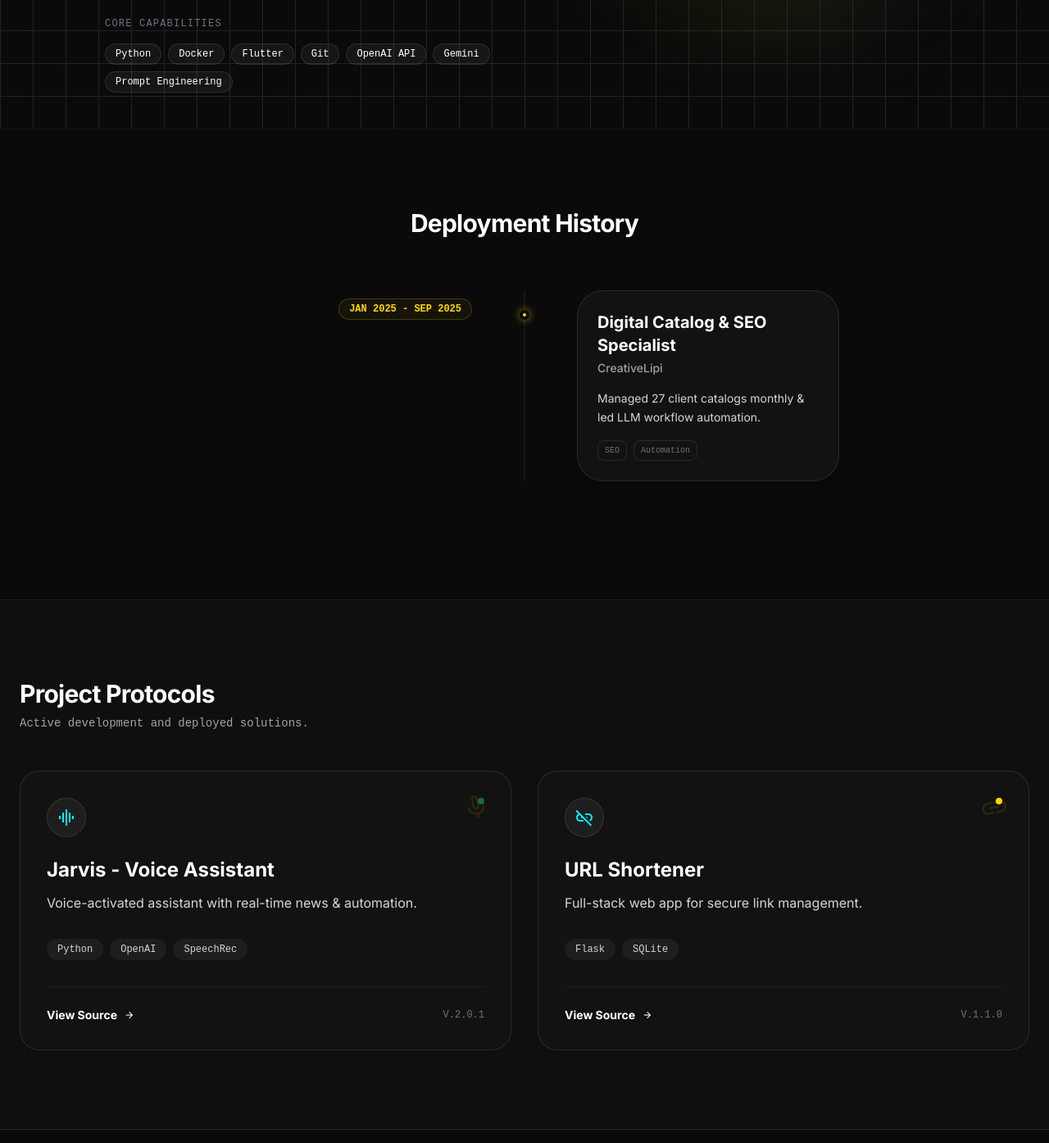
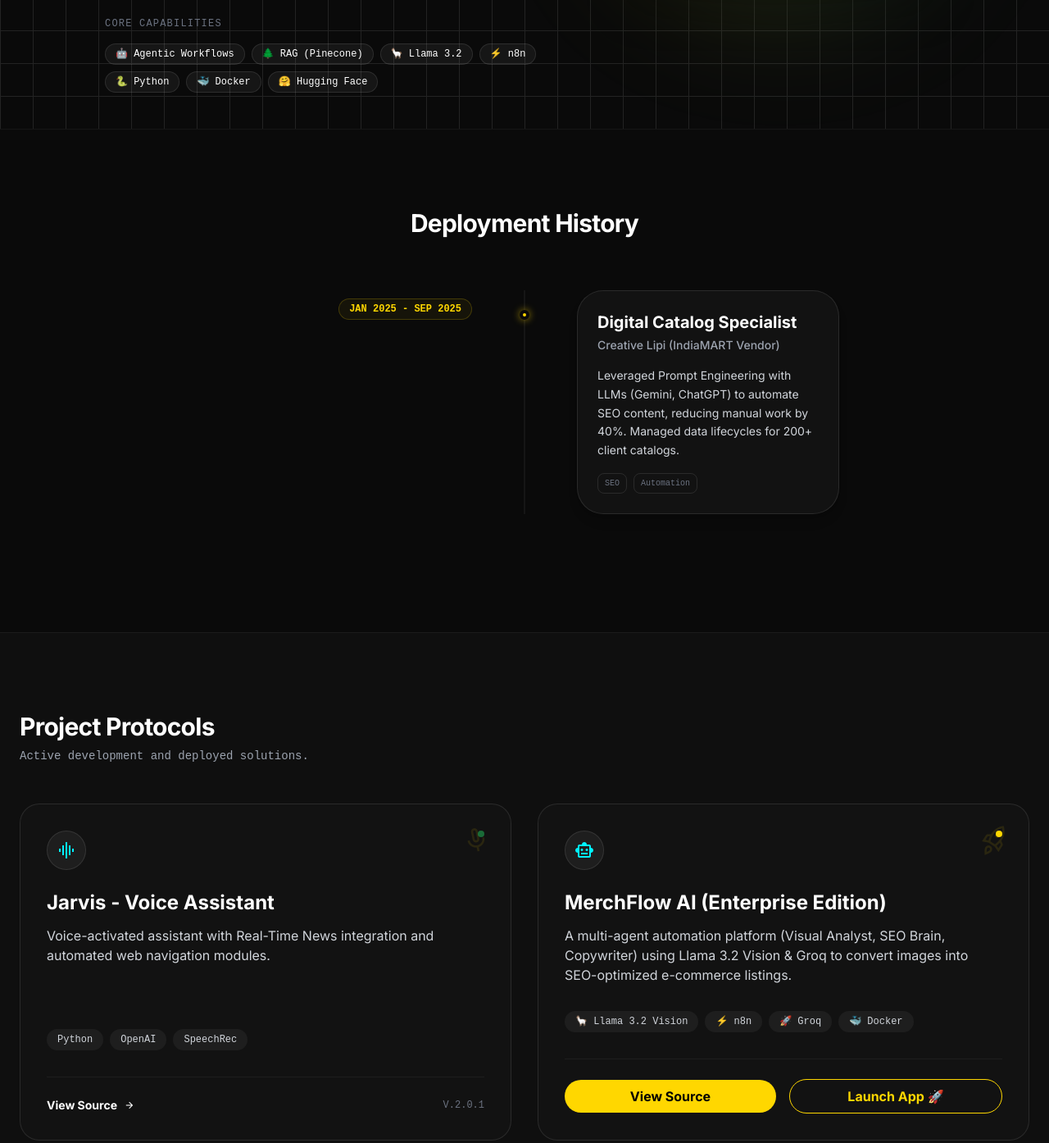
Before and after one commit to Bhishaj9/Bhishaj9.github.io, a plain HTML site: page index.html in a window 1280 px wide. Shown: the part 643-2037 px from the top of the page at 82% size. Drawn offline with nearby package versions, Linux system fonts and the light colour scheme.

Commit message:
Launched MerchFlow AI and updated skills with emojis

```diff
--- a/index.html
+++ b/index.html
@@ -138,21 +138,26 @@
                         <p class="font-mono text-xs text-gray-500 mb-4 uppercase tracking-widest">Core Capabilities</p>
                         <div class="flex flex-wrap gap-2">
                             <span
-                                class="px-3 py-1 bg-gray-100 dark:bg-white/5 border border-gray-200 dark:border-white/10 rounded-full text-xs font-mono hover:border-primary/50 transition-colors">Python</span>
+                                class="px-3 py-1 bg-gray-100 dark:bg-white/5 border border-gray-200 dark:border-white/10 rounded-full text-xs font-mono hover:border-primary/50 transition-colors">🤖
+                                Agentic Workflows</span>
                             <span
-                                class="px-3 py-1 bg-gray-100 dark:bg-white/5 border border-gray-200 dark:border-white/10 rounded-full text-xs font-mono hover:border-primary/50 transition-colors">Docker</span>
+                                class="px-3 py-1 bg-gray-100 dark:bg-white/5 border border-gray-200 dark:border-white/10 rounded-full text-xs font-mono hover:border-primary/50 transition-colors">🌲
+                                RAG (Pinecone)</span>
                             <span
-                                class="px-3 py-1 bg-gray-100 dark:bg-white/5 border border-gray-200 dark:border-white/10 rounded-full text-xs font-mono hover:border-primary/50 transition-colors">Flutter</span>
+                                class="px-3 py-1 bg-gray-100 dark:bg-white/5 border border-gray-200 dark:border-white/10 rounded-full text-xs font-mono hover:border-primary/50 transition-colors">🦙
+                                Llama 3.2</span>
                             <span
-                                class="px-3 py-1 bg-gray-100 dark:bg-white/5 border border-gray-200 dark:border-white/10 rounded-full text-xs font-mono hover:border-primary/50 transition-colors">Git</span>
+                                class="px-3 py-1 bg-gray-100 dark:bg-white/5 border border-gray-200 dark:border-white/10 rounded-full text-xs font-mono hover:border-primary/50 transition-colors">⚡
+                                n8n</span>
                             <span
-                                class="px-3 py-1 bg-gray-100 dark:bg-white/5 border border-gray-200 dark:border-white/10 rounded-full text-xs font-mono hover:border-primary/50 transition-colors">OpenAI
-                                API</span>
+                                class="px-3 py-1 bg-gray-100 dark:bg-white/5 border border-gray-200 dark:border-white/10 rounded-full text-xs font-mono hover:border-primary/50 transition-colors">🐍
+                                Python</span>
                             <span
-                                class="px-3 py-1 bg-gray-100 dark:bg-white/5 border border-gray-200 dark:border-white/10 rounded-full text-xs font-mono hover:border-primary/50 transition-colors">Gemini</span>
+                                class="px-3 py-1 bg-gray-100 dark:bg-white/5 border border-gray-200 dark:border-white/10 rounded-full text-xs font-mono hover:border-primary/50 transition-colors">🐳
+                                Docker</span>
                             <span
-                                class="px-3 py-1 bg-gray-100 dark:bg-white/5 border border-gray-200 dark:border-white/10 rounded-full text-xs font-mono hover:border-primary/50 transition-colors">Prompt
-                                Engineering</span>
+                                class="px-3 py-1 bg-gray-100 dark:bg-white/5 border border-gray-200 dark:border-white/10 rounded-full text-xs font-mono hover:border-primary/50 transition-colors">🤗
+                                Hugging Face</span>
                         </div>
                     </div>
                 </div>
@@ -214,11 +219,13 @@
                     <div class="pl-12 md:pl-12 md:w-1/2 w-full">
                         <div
                             class="bg-white dark:bg-surface-dark p-6 rounded-2xl border border-gray-200 dark:border-white/10 hover:border-primary/50 transition-all shadow-lg group-hover:translate-y-[-2px]">
-                            <h3 class="text-xl font-bold text-gray-900 dark:text-white mb-1">Digital Catalog &amp; SEO
-                                Specialist</h3>
-                            <p class="text-sm font-medium text-gray-500 dark:text-gray-400 mb-4">CreativeLipi</p>
+                            <h3 class="text-xl font-bold text-gray-900 dark:text-white mb-1">Digital Catalog Specialist
+                            </h3>
+                            <p class="text-sm font-medium text-gray-500 dark:text-gray-400 mb-4">Creative Lipi
+                                (IndiaMART Vendor)</p>
                             <p class="text-gray-600 dark:text-gray-300 text-sm leading-relaxed mb-4">
-                                Managed 27 client catalogs monthly &amp; led LLM workflow automation.
+                                Leveraged Prompt Engineering with LLMs (Gemini, ChatGPT) to automate SEO content,
+                                reducing manual work by 40%. Managed data lifecycles for 200+ client catalogs.
                             </p>
                             <div class="flex gap-2">
                                 <span
@@ -258,7 +265,8 @@
                             <h3 class="text-2xl font-bold mb-3 group-hover:text-primary transition-colors">Jarvis -
                                 Voice Assistant</h3>
                             <p class="text-gray-600 dark:text-gray-300 mb-8 flex-grow">
-                                Voice-activated assistant with real-time news &amp; automation.
+                                Voice-activated assistant with Real-Time News integration and automated web navigation
+                                modules.
                             </p>
                             <div class="flex flex-wrap gap-2 mb-8">
                                 <span
@@ -281,36 +289,49 @@
                     <div
                         class="group relative bg-white dark:bg-surface-dark rounded-3xl overflow-hidden border border-gray-200 dark:border-white/10 hover:border-primary/50 transition-all duration-300">
                         <div class="absolute top-0 right-0 p-6 opacity-10 group-hover:opacity-100 transition-opacity">
-                            <span class="material-symbols-outlined text-4xl text-primary -rotate-12">link</span>
+                            <span
+                                class="material-symbols-outlined text-4xl text-primary -rotate-12">rocket_launch</span>
                         </div>
                         <div class="p-8 flex flex-col h-full">
                             <div class="flex justify-between items-start mb-6">
                                 <div
                                     class="size-12 rounded-xl bg-gray-100 dark:bg-white/5 flex items-center justify-center border border-gray-200 dark:border-white/10 text-accent">
-                                    <span class="material-symbols-outlined">link_off</span>
+                                    <span class="material-symbols-outlined">smart_toy</span>
                                 </div>
                                 <div class="flex gap-1">
                                     <span class="size-2 bg-primary rounded-full"></span>
                                 </div>
                             </div>
-                            <h3 class="text-2xl font-bold mb-3 group-hover:text-primary transition-colors">URL Shortener
-                            </h3>
+                            <h3 class="text-2xl font-bold mb-3 group-hover:text-primary transition-colors">MerchFlow AI
+                                (Enterprise Edition)</h3>
                             <p class="text-gray-600 dark:text-gray-300 mb-8 flex-grow">
-                                Full-stack web app for secure link management.
+                                A multi-agent automation platform (Visual Analyst, SEO Brain, Copywriter) using Llama
+                                3.2 Vision
+                                &amp; Groq to convert images into SEO-optimized e-commerce listings.
                             </p>
                             <div class="flex flex-wrap gap-2 mb-8">
                                 <span
-                                    class="px-3 py-1 bg-gray-100 dark:bg-white/5 rounded-full text-xs font-mono text-gray-600 dark:text-gray-300 border border-transparent hover:border-primary/30 transition-colors">Flask</span>
+                                    class="px-3 py-1 bg-gray-100 dark:bg-white/5 rounded-full text-xs font-mono text-gray-600 dark:text-gray-300 border border-transparent hover:border-primary/30 transition-colors">🦙
+                                    Llama 3.2 Vision</span>
                                 <span
-                                    class="px-3 py-1 bg-gray-100 dark:bg-white/5 rounded-full text-xs font-mono text-gray-600 dark:text-gray-300 border border-transparent hover:border-primary/30 transition-colors">SQLite</span>
+                                    class="px-3 py-1 bg-gray-100 dark:bg-white/5 rounded-full text-xs font-mono text-gray-600 dark:text-gray-300 border border-transparent hover:border-primary/30 transition-colors">⚡
+                                    n8n</span>
+                                <span
+                                    class="px-3 py-1 bg-gray-100 dark:bg-white/5 rounded-full text-xs font-mono text-gray-600 dark:text-gray-300 border border-transparent hover:border-primary/30 transition-colors">🚀
+                                    Groq</span>
+                                <span
+                                    class="px-3 py-1 bg-gray-100 dark:bg-white/5 rounded-full text-xs font-mono text-gray-600 dark:text-gray-300 border border-transparent hover:border-primary/30 transition-colors">🐳
+                                    Docker</span>
                             </div>
-                            <div
-                                class="pt-6 border-t border-gray-100 dark:border-white/5 flex items-center justify-between">
-                                <a class="text-sm font-bold flex items-center gap-2 hover:gap-3 transition-all hover:text-accent"
-                                    href="https://github.com/Bhishaj9/URL-Shortener.git" target="_blank">
-                                    View Source <span class="material-symbols-outlined text-sm">arrow_forward</span>
+                            <div class="pt-6 border-t border-gray-100 dark:border-white/5 flex items-center gap-4">
+                                <a class="flex-1 flex items-center justify-center gap-2 px-4 py-2 bg-primary text-black font-bold rounded-full transition-all hover:bg-primary-dim"
+                                    href="https://github.com/Bhishaj9" target="_blank">
+                                    View Source
                                 </a>
-                                <span class="text-xs font-mono text-gray-500">V.1.1.0</span>
+                                <a class="flex-1 flex items-center justify-center gap-2 px-4 py-2 border border-primary text-primary font-bold rounded-full transition-all hover:bg-primary/10"
+                                    href="https://huggingface.co/spaces/Bhishaj/MerchFlow-AI" target="_blank">
+                                    Launch App 🚀
+                                </a>
                             </div>
                         </div>
                     </div>
```
Also changed, not shown: 2 other files.
